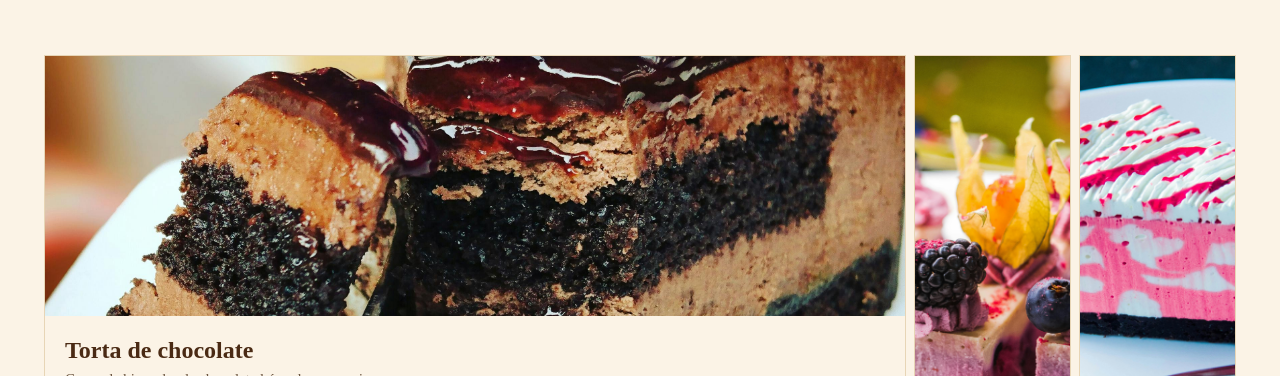
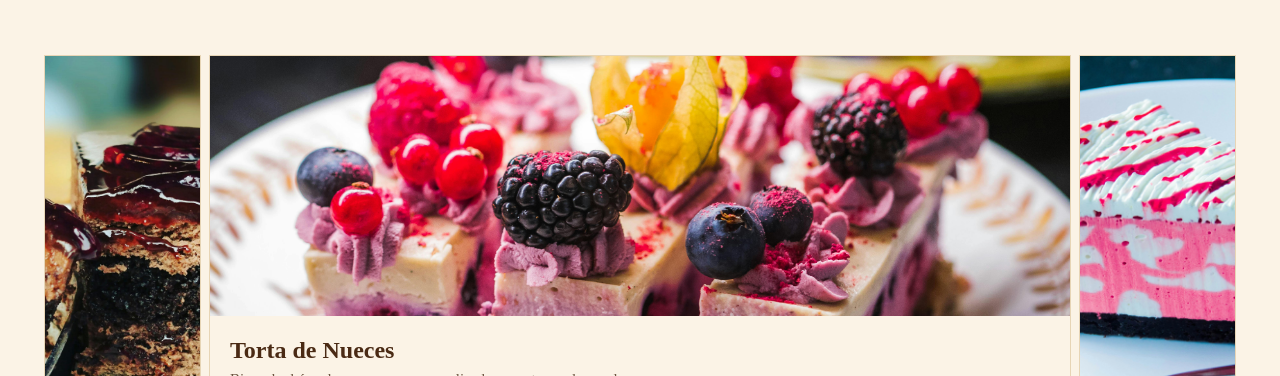
Before and after one commit to Ivorra-1996/Pasteler-a, a Next.js app: page / in a window 1280 px wide. Shown: the part 424-800 px from the top of the page. Built offline with nearby package versions, Linux system fonts and the light colour scheme.

Commit message:
feat: implement CartContext and integrate cart functionality across components

```diff
--- a/src/app/layout.tsx
+++ b/src/app/layout.tsx
@@ -1,6 +1,9 @@
 import type { Metadata } from "next";
 import { Geist, Geist_Mono, Lora, Mulish } from "next/font/google";
 import "./globals.css";
+import { CartProvider } from "@/context/CartContext";
+import { Header } from "@/components/Header";
+import { Footer } from "@/components/Footer";
 
 // Configuración de Geist Sans y Mono
 const geistSans = Geist({
@@ -41,7 +44,11 @@ export default function RootLayout({
       <body
         className={`${geistSans.variable} ${geistMono.variable} ${lora.variable} ${mulish.variable}`}
       >
-        {children}
+        <CartProvider>
+          <Header />
+          {children}
+          <Footer />
+        </CartProvider>
       </body>
     </html>
   );
--- a/src/components/Cart/Cart.module.css
+++ b/src/components/Cart/Cart.module.css
@@ -1,4 +1,5 @@
 .page {
+  min-height: 1024px;
   padding: 20px;
 }
 
--- a/src/components/Header/Header.tsx
+++ b/src/components/Header/Header.tsx
@@ -1,15 +1,11 @@
 'use client';
 import React, { useEffect, useState } from 'react';
+import Link from 'next/link';
 import styles from './Header.module.css';
 import { Divider } from '../Divider';
 import { AddToCart } from '../AddToCart';
-import type { CartItem } from '@/types/cart';
 
-type HeaderProps = {
-  cart: CartItem[]; // Recibe el carrito como prop
-};
-
-const Header: React.FC<HeaderProps> = ({ cart }) => {
+const Header = () => {
   const [scrolled, setScrolled] = useState(false);
 
   useEffect(() => {
@@ -22,11 +18,11 @@ const Header: React.FC<HeaderProps> = ({ cart }) => {
   return (
     <div className={`${styles.header} ${scrolled ? styles.scrolled : ''}`}>
       <div className={styles.content}>
-        <a href="#">Inicio</a>
-        <a href="#nosotros">Nosotros</a>
-        <a href="#contacto">Contacto</a>
-        <a href="#catalogo">Pedidos</a>
-        <AddToCart cart={cart} /> {/* Pasa el carrito a AddToCart */}
+        <Link href="/">Inicio</Link>
+        <Link href="/#nosotros">Nosotros</Link>
+        <Link href="/#contacto">Contacto</Link>
+        <Link href="/#catalogo">Pedidos</Link>
+        <AddToCart />
       </div>
       <Divider />
     </div>
--- a/src/components/Initiation/Initiation.tsx
+++ b/src/components/Initiation/Initiation.tsx
@@ -1,8 +1,5 @@
 'use client';
-import { useState } from 'react';
-import { Header } from '../Header';
 import { Catalog } from '../Catalog';
-import { Footer } from '../Footer';
 import { News } from '../News';
 import { About } from '../About';
 import { Process } from '../Process';
@@ -11,39 +8,13 @@ import { PaymentMethods } from '../PaymentMethods';
 import { Reveal } from '../Reveal';
 import { Logo } from './components/Logo';
 import styles from './Initiation.module.css';
-import type { CartItem, Product } from '@/types/cart';
+import { useCart } from '@/context/CartContext';
 
 const Initiation = () => {
-  const [cart, setCart] = useState<CartItem[]>([]); // Estado del carrito
-
-  const addToCart = (producto: Product, quantity: number) => {
-    setCart((prevCart) => {
-      const existingItem = prevCart.find((item) => item.id === producto.id);
-
-      if (existingItem) {
-        return prevCart.map((item) =>
-          item.id === producto.id
-            ? { ...item, quantity: item.quantity + quantity }
-            : item
-        );
-      } else {
-        return [
-          ...prevCart,
-          {
-            id: producto.id,
-            name: producto.name,
-            price: producto.price,
-            quantity: quantity,
-            image: producto.image,
-          },
-        ];
-      }
-    });
-  };
+  const { addToCart } = useCart();
 
   return (
     <div>
-      <Header cart={cart} /> {/* Pasa el carrito al Header */}
       <Reveal>
         <Logo />
         <p className={styles.contentText}>
@@ -56,7 +27,6 @@ const Initiation = () => {
       <Process />
       <Testimonials />
       <PaymentMethods />
-      <Footer />
     </div>
   );
 };
--- a/src/components/News/News.tsx
+++ b/src/components/News/News.tsx
@@ -1,5 +1,5 @@
 'use client';
-import { useState } from 'react';
+import { useEffect, useRef, useState } from 'react';
 import styles from './News.module.css';
 import { QuantityButton } from '../QuantityButton';
 import { Reveal } from '../Reveal';
@@ -35,11 +35,16 @@ type NewsProps = {
   addToCart: (producto: Product, cantidad: number) => void;
 };
 
+const AUTOPLAY_MS = 4000;
+
 const News = ({ addToCart }: NewsProps) => {
   const [expandido, setExpandido] = useState<number>(101);
   const [selectedQuantity, setSelectedQuantity] = useState<number>(1);
+  const [isPaused, setIsPaused] = useState(false);
+  const indexRef = useRef(0);
 
   const handleExpand = (id: number) => {
+    indexRef.current = productos.findIndex((p) => p.id === id);
     setExpandido(id);
   };
 
@@ -47,12 +52,30 @@ const News = ({ addToCart }: NewsProps) => {
     setSelectedQuantity(quantity);
   };
 
+  // Carrusel automático: avanza de imagen en imagen, pero se detiene
+  // apenas el mouse pasa por encima (o si el usuario prefiere menos animaciones).
+  useEffect(() => {
+    if (isPaused) return;
+    if (window.matchMedia('(prefers-reduced-motion: reduce)').matches) return;
+
+    const interval = setInterval(() => {
+      indexRef.current = (indexRef.current + 1) % productos.length;
+      setExpandido(productos[indexRef.current].id);
+    }, AUTOPLAY_MS);
+
+    return () => clearInterval(interval);
+  }, [isPaused]);
+
   return (
     <div className={styles.section}>
       <Reveal>
         <SectionHeading kicker="Novedades" title="Recién salidas del horno" />
       </Reveal>
-      <div className={styles.novedades}>
+      <div
+        className={styles.novedades}
+        onMouseEnter={() => setIsPaused(true)}
+        onMouseLeave={() => setIsPaused(false)}
+      >
         {productos.map((producto, index) => (
           <Reveal
             key={producto.id}
--- /dev/null
+++ b/src/context/CartContext.tsx
@@ -0,0 +1,97 @@
+'use client';
+import React, { createContext, useContext, useEffect, useRef, useState } from 'react';
+import type { CartItem, Product } from '@/types/cart';
+import { getCartData, setCartData } from '@/utils/cartUtils';
+
+type CartContextValue = {
+  cart: CartItem[];
+  cartCount: number;
+  addToCart: (producto: Product, quantity: number) => void;
+  updateQuantity: (id: number, delta: number) => void;
+  removeItem: (id: number) => void;
+  clearCart: () => void;
+};
+
+const CartContext = createContext<CartContextValue | undefined>(undefined);
+
+/**
+ * Carrito compartido por toda la app (Header, home, /carrito/info), para que
+ * Header y Footer puedan vivir en el layout raíz sin desmontarse al navegar,
+ * mostrando siempre el contador actualizado.
+ */
+export const CartProvider = ({ children }: { children: React.ReactNode }) => {
+  const [cart, setCart] = useState<CartItem[]>([]);
+  const isFirstSave = useRef(true);
+
+  // Cargamos el carrito guardado al montar la app.
+  useEffect(() => {
+    setCart(getCartData());
+  }, []);
+
+  // Persistimos cada cambio (se ignora la primera pasada, antes de cargar
+  // los datos guardados, para no pisarlos con el estado inicial vacío).
+  useEffect(() => {
+    if (isFirstSave.current) {
+      isFirstSave.current = false;
+      return;
+    }
+    setCartData(cart);
+  }, [cart]);
+
+  const addToCart = (producto: Product, quantity: number) => {
+    setCart((prevCart) => {
+      const existingItem = prevCart.find((item) => item.id === producto.id);
+
+      if (existingItem) {
+        return prevCart.map((item) =>
+          item.id === producto.id
+            ? { ...item, quantity: item.quantity + quantity }
+            : item
+        );
+      }
+
+      return [
+        ...prevCart,
+        {
+          id: producto.id,
+          name: producto.name,
+          price: producto.price,
+          quantity,
+          image: producto.image,
+        },
+      ];
+    });
+  };
+
+  const updateQuantity = (id: number, delta: number) => {
+    setCart((prevItems) =>
+      prevItems.map((item) =>
+        item.id === id
+          ? { ...item, quantity: Math.max(item.quantity + delta, 1) }
+          : item
+      )
+    );
+  };
+
+  const removeItem = (id: number) => {
+    setCart((prevItems) => prevItems.filter((item) => item.id !== id));
+  };
+
+  const clearCart = () => setCart([]);
+
+  const cartCount = cart.reduce((sum, item) => sum + item.quantity, 0);
+
+  return (
+    <CartContext.Provider value={{ cart, cartCount, addToCart, updateQuantity, removeItem, clearCart }}>
+      {children}
+    </CartContext.Provider>
+  );
+};
+
+export const useCart = () => {
+  const context = useContext(CartContext);
+  if (!context) {
+    throw new Error('useCart debe usarse dentro de un CartProvider');
+  }
+  return context;
+};
```
Also changed, not shown: src/components/AddToCart/AddToCart.tsx (+5 -17 lines), src/components/Cart/Cart.tsx (+10 -42 lines).
